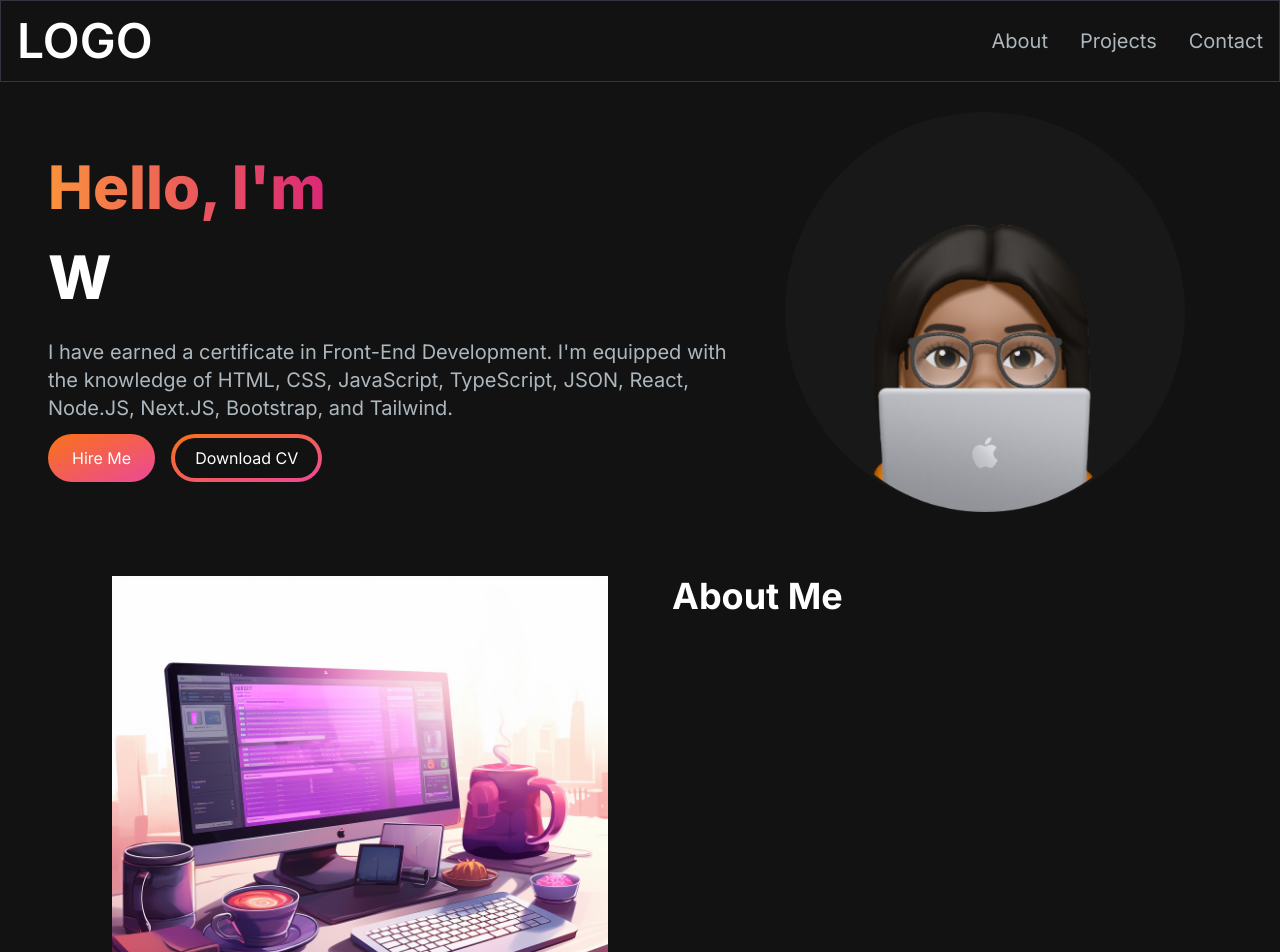
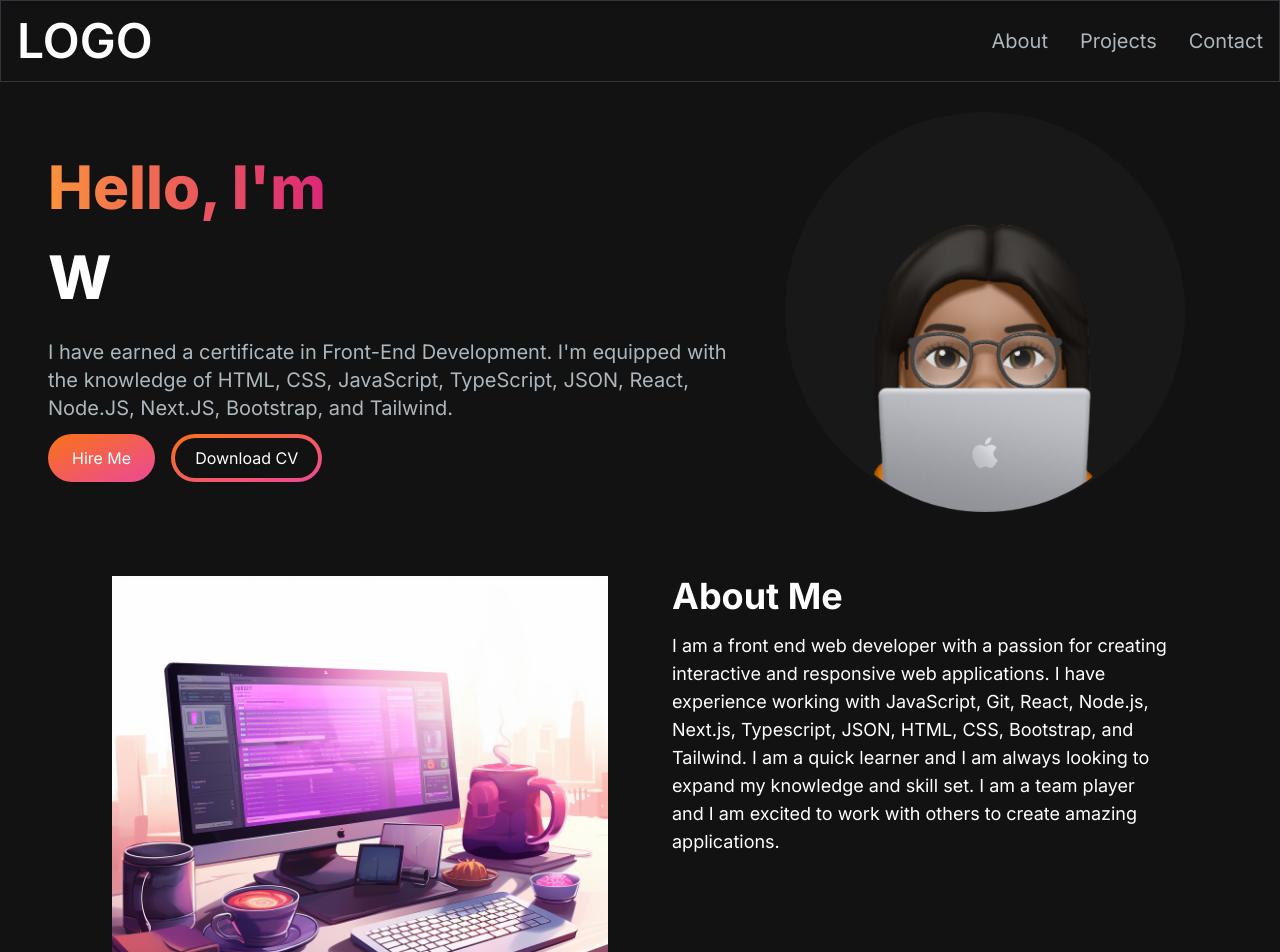
Before and after one commit to Tiesha93/portfolio-website, a Next.js app: page / in a window 1280 px wide. Shown: the top 952 px of the page. Built offline with nearby package versions, Linux system fonts and the light colour scheme.

Commit message:
Added paragraph

```diff
--- a/src/app/components/AboutSection.jsx
+++ b/src/app/components/AboutSection.jsx
@@ -13,6 +13,15 @@ const AboutSection = () => {
         />
         <div className="mt-4 md:mt-0 text-left flex flex-col h-full">
           <h2 className="text-4xl font-bold text-white mb-4">About Me</h2>
+          <p className="text-base lg:text-lg">
+            I am a front end web developer with a passion for creating
+            interactive and responsive web applications. I have experience
+            working with JavaScript, Git, React, Node.js, Next.js, Typescript,
+            JSON, HTML, CSS, Bootstrap, and Tailwind. I am a quick learner and I
+            am always looking to expand my knowledge and skill set. I am a team
+            player and I am excited to work with others to create amazing
+            applications.
+          </p>
         </div>
       </div>
     </section>
```
